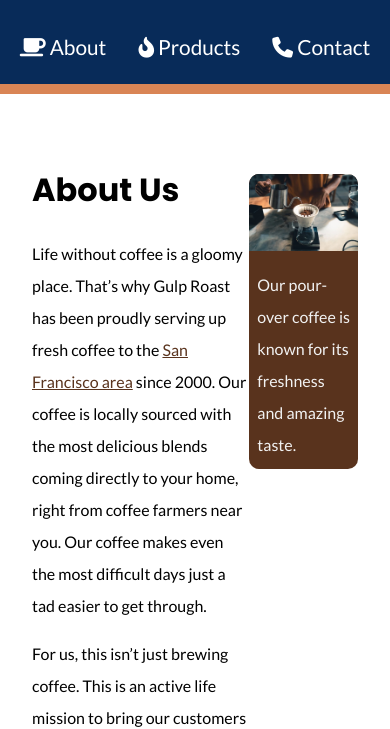
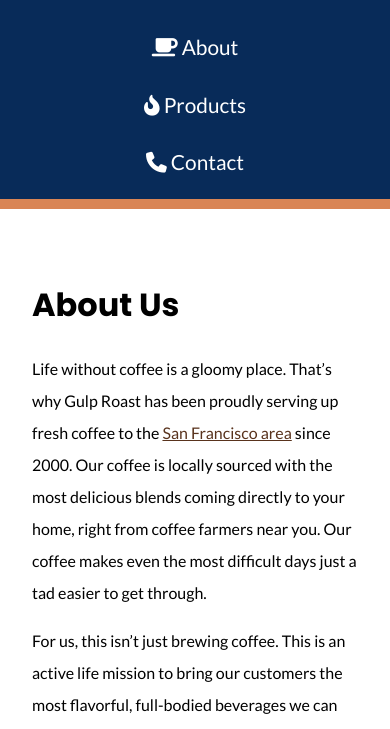
Before and after one commit to Suchanya-Punsiri/Practice, a plain HTML site: page index.html in a window 390 px wide. Shown: the part 115-844 px from the top of the page. Drawn offline with Linux system fonts and the light colour scheme.

Commit message:
changed the navbar

```diff
--- a/css/style.css
+++ b/css/style.css
@@ -72,20 +72,11 @@
 article {
   flex-basis: 73%;
 }
-figure {
-  margin: 3rem 0 0 0;
-  flex-basis: 25%;
-  background-color: #59331d;
+
+figure img {
   border-radius: 10px;
 }
-figure img {
-  border-top-left-radius: 10px;
-  border-top-right-radius: 10px;
-}
-figcaption {
-  color: #f2f2f2;
-  padding: 0.5rem;
-}
+
 .button {
   display: inline-block;
   background-color: #59331D;
@@ -119,18 +110,62 @@
   display: block;
   margin: 0 1rem 3rem 1rem;
 }
-@media (max-width: 1023px) {
-  .main {
-    display: grid;
-    grid-template-columns:2fr 1fr;
-  }
-}
 
 
 
-@media (max-width: 767px) {
-  .main {
-  display: grid;
-    grid-template-rows:4fr 2fr;
+@media (min-width:768px){
+
+  nav ul{
+    display: flex;
+    justify-content: flex-end;
+    }
+
   }
-}
+
+
+
+  @media (min-width:481px){
+
+    figure{
+     margin: 3rem 0 0 0;
+    flex-basis: 25%;
+    border-radius: 10px;
+
+  }
+    figure img{
+         max-width: 100%;
+    }
+
+    }
+
+
+
+  @media (max-width:480px) {
+
+  nav ul{
+    display: grid;
+    grid-template-columns: 1fr;
+    grid-template-rows: 1fr;
+    justify-items: center;
+
+    }
+
+  article {
+    flex-basis: 100%;
+    }
+  .container {
+    display: grid;
+    grid-template-columns: 1fr;
+    column-gap: 1rem;
+    row-gap: 0.5rem;
+  }
+
+
+  .itemA {
+
+    margin-bottom: 40px;
+
+    }
+
+
+  }
--- a/index.html
+++ b/index.html
@@ -22,9 +22,9 @@
     </nav>
   </header>
   <div class="main-bkgd">
+    <div class="container">
     <section class="main">
-        <div class="item">
-      <article>
+      <article class="itemA">
         <h1>About Us</h1>
         <p>Life without coffee is a gloomy place. That’s why Gulp Roast has been proudly serving up fresh coffee to the <a href="https://goo.gl/maps/3rAyszfwSDx8Si2Y9" target="_blank">San Francisco area</a> since 2000. Our coffee is locally sourced with the most delicious blends coming directly to your home, right from coffee farmers near you. Our coffee makes even the most difficult days just a tad easier to get through.</p>
 
@@ -32,16 +32,14 @@
 
         <a class="button" href="contact.html">Contact Us</a>
       </article>
-    </div>
-    <div class="item">
-      <figure>
-        <source media="(max-width:1023px)" srcset="gulp-pouring-coffee-vertical.jpg">
-        <source media="(max-width:767px)" srcset="gulp-pouring-coffee-horizontal-sm.jpg">
+      <figure class="itemB">
+        <source media="(min-width:768px)" srcset="gulp-pouring-coffee-horizontal">
+        <source media="(min-width:481px)" srcset="gulp-pouring-coffee-vertical.jpg">
+        <source media="(max-width:480px)" srcset="gulp-pouring-coffee-horizontal-sm.jpg">
         <img src="media/images/gulp-pouring-coffee-horizontal.jpg" alt="Making pour-over coffee at our shop."/>
-        <figcaption>Our pour-over coffee is known for its freshness and amazing taste.</figcaption>
       </figure>
+    </section>
   </div>
-    </section>
   </div>
   <footer>
     <p>&copy; Trilogy Education Services, a 2U, Inc. brand. All Rights Reserved.
```
